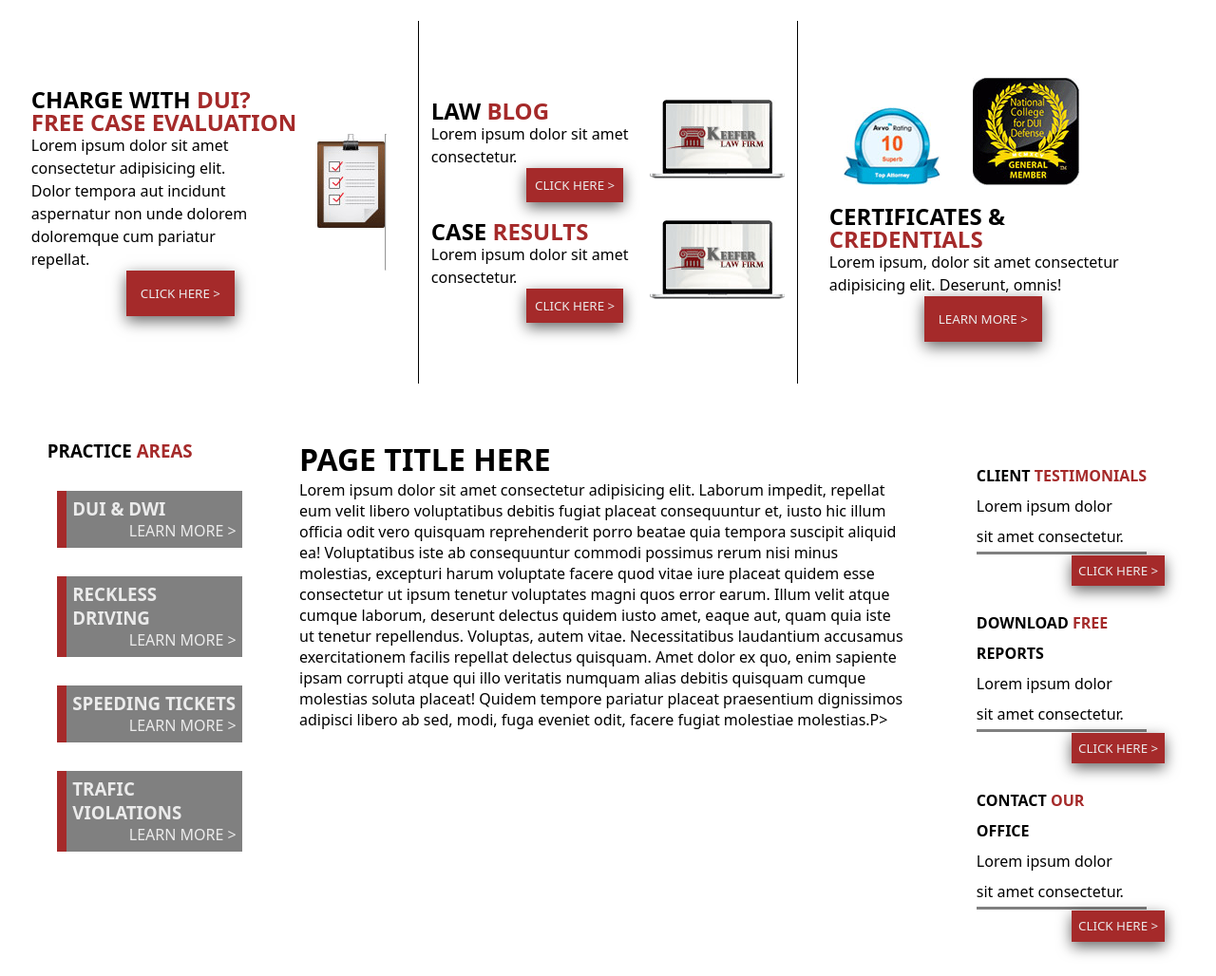
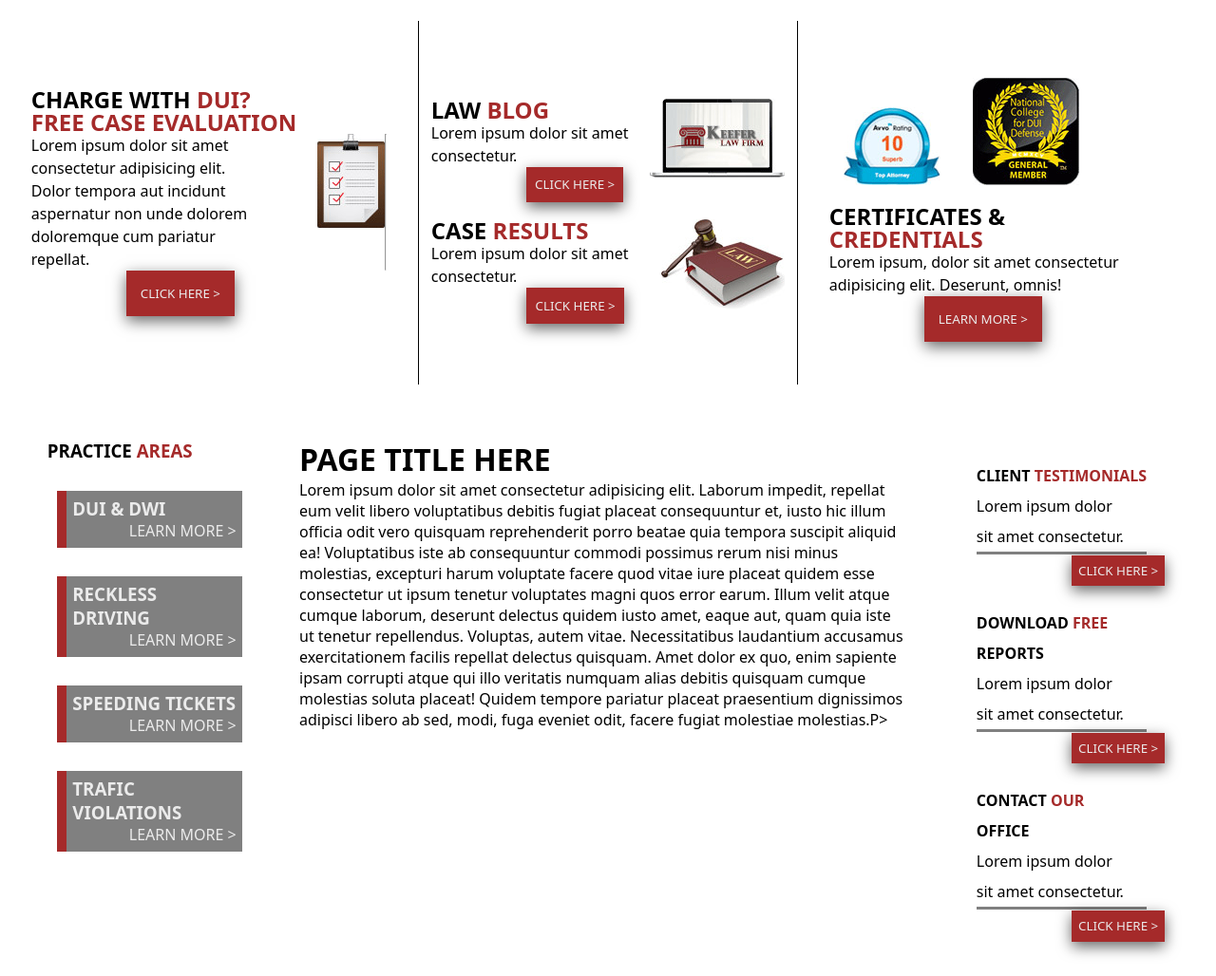
Before and after one commit to Malikwebd9723/FIFTH-TASK-AT-URRAAN, a plain HTML site: page index.html in a window 1280 px wide. Shown: the part 801-1829 px from the top of the page at 95% size. Drawn offline with Linux system fonts and the light colour scheme.

Commit message:
Keefer Website Template

```diff
--- a/index.html
+++ b/index.html
@@ -102,7 +102,7 @@
             <button>CLICK HERE ></button>
           </aside>
           <aside class="sec2Aside2Of2">
-            <img src="./img/pic1.gif" alt="">
+            <img src="./img/order_icon.gif" alt="">
           </aside>
         </aside>
         </aside>
```
